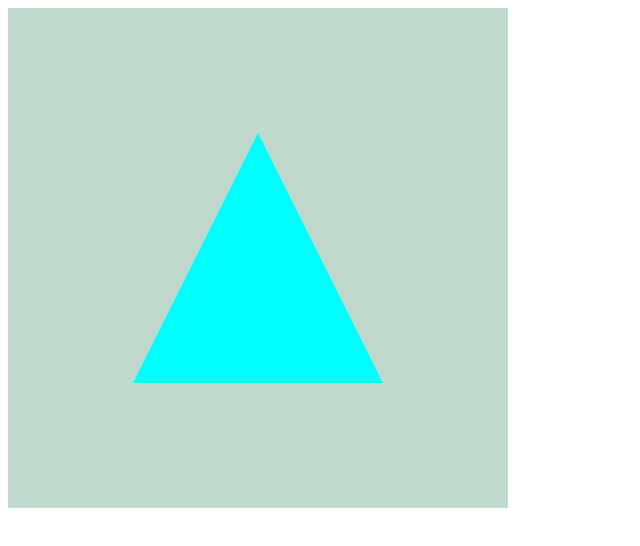
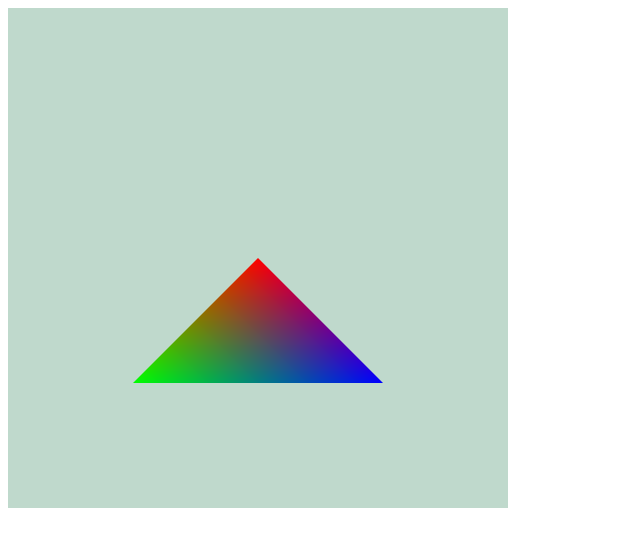
Before and after one commit to joshwcomeau/learn-webgl, a plain HTML site: page index.html in a window 1280 px wide. Shown: the whole page, without its empty margins (0-640 px from the left). Drawn offline with Linux system fonts and the light colour scheme.

Commit message:
Add color gradient

```diff
--- a/index.html
+++ b/index.html
@@ -12,8 +12,12 @@
     precision mediump float;
 
     attribute vec2 vertPosition;
+    attribute vec3 vertColor;
+
+    varying vec3 fragColor;
 
     void main() {
+      fragColor = vertColor;
       gl_Position = vec4(vertPosition, 0.0, 1.0);
     }
   `;
@@ -21,8 +25,10 @@
   const generateFragmentShader = () => `
     precision mediump float;
 
+    varying vec3 fragColor;
+
     void main() {
-      gl_FragColor = vec4(0.0, 1.0, 1.0, 1.0);
+      gl_FragColor = vec4(fragColor, 1.0);
     }
   `;
 
@@ -72,34 +78,56 @@
 
 
 
-    // Create our buffer
+    // Create an array of 32-bit floats, consisting of our triangle data
     const triangleVertices = new Float32Array([
-      // X, Y
-      0, 0.5,
-      -0.5, -0.5,
-      0.5, -0.5,
+      // X, Y       R, G, B
+      0, 0,         1, 0, 0,
+      -0.5, -0.5,   0, 1, 0,
+      0.5, -0.5,    0, 0, 1,
     ]);
 
+    // Create a buffer, bind it, and pass it our triangle vertices data
     const triangleVertexBufferObject = gl.createBuffer();
     gl.bindBuffer(gl.ARRAY_BUFFER, triangleVertexBufferObject);
     gl.bufferData(gl.ARRAY_BUFFER, triangleVertices, gl.STATIC_DRAW);
 
-    const positionAttributeLocation = gl.getAttribLocation(program, 'vertPosition');
+
+    // Set position
+    const positionAttribLocation = gl.getAttribLocation(program, 'vertPosition');
+
     gl.vertexAttribPointer(
-      positionAttributeLocation, // Attribute location
+      positionAttribLocation, // Attribute location
       2, // Number of elements per attribute (it's a vec2)
       gl.FLOAT, // Type of elements
       gl.FALSE, // Is the data normalized? Don't worry for now.
-      2 * Float32Array.BYTES_PER_ELEMENT, //Size of an individual vertex
+      5 * Float32Array.BYTES_PER_ELEMENT, //Size of an individual vertex
       0// offset from the beginning of a single vertex to this attribute
     );
 
-    gl.enableVertexAttribArray(positionAttributeLocation);
+    gl.enableVertexAttribArray(positionAttribLocation);
+
+
+    // Set colors
+    const colorAttribLocation = gl.getAttribLocation(program, 'vertColor');
+
+    gl.vertexAttribPointer(
+      colorAttribLocation,
+      3,
+      gl.FLOAT,
+      gl.FALSE,
+      5 * Float32Array.BYTES_PER_ELEMENT,
+      2 * Float32Array.BYTES_PER_ELEMENT
+    );
+
+    gl.enableVertexAttribArray(colorAttribLocation);
+
 
     // Main render loop!
     gl.useProgram(program);
-                  // draw type, skip, num to draw
-    gl.drawArrays(gl.TRIANGLES, 0, 3);
+    gl.drawArrays(
+      // draw type, skip, num to draw
+      gl.TRIANGLES, 0,    3
+    );
   }
 
 
```
